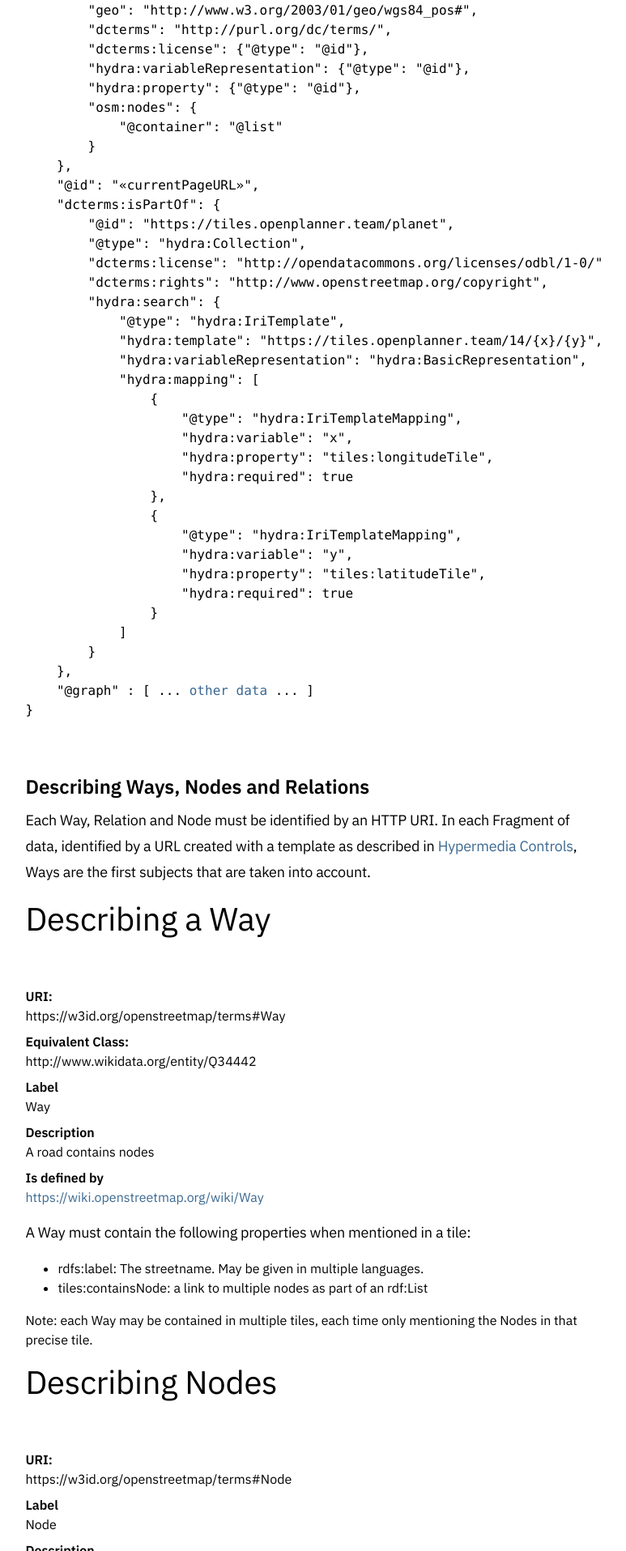
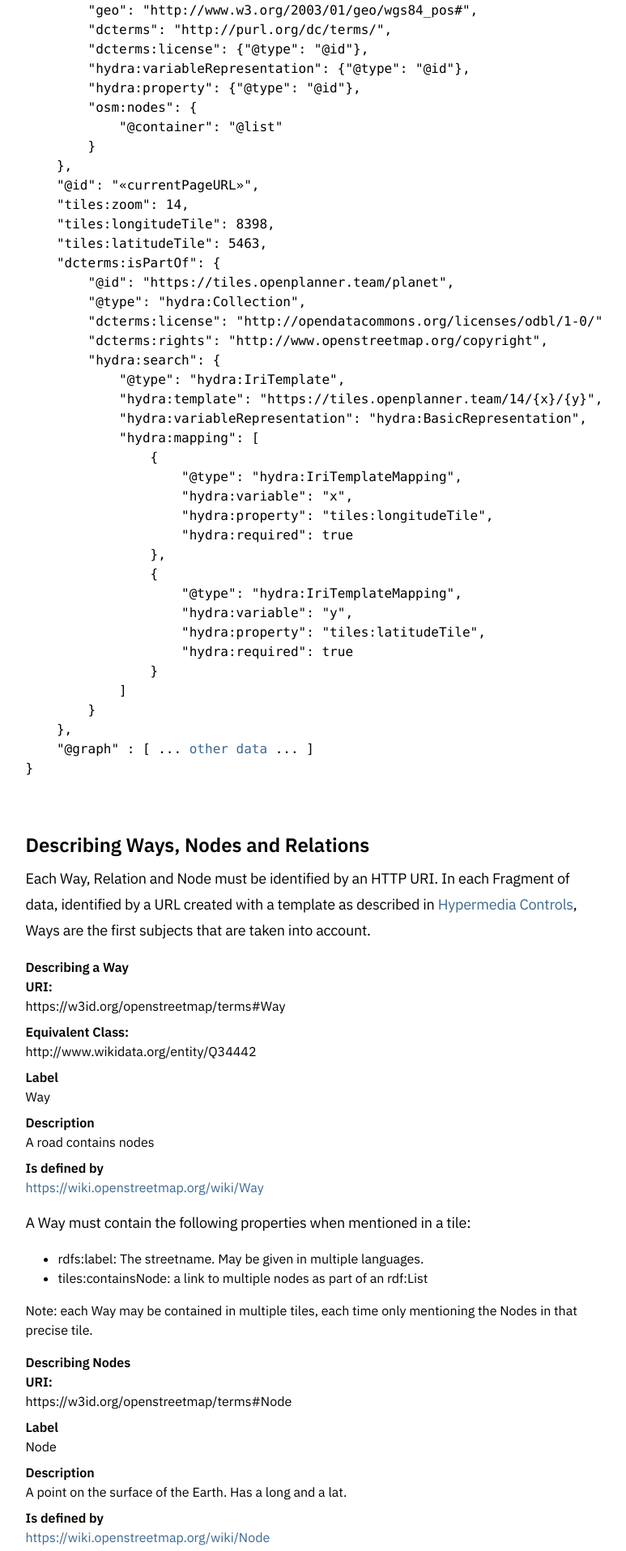
Before and after one commit to belgianmobility/smb-openplanner-website, a Jekyll site: the page built from _specs/2018-11-routable-tiles.html, in a window 1280 px wide. Shown: the part 958-2873 px from the top of the page at 81% size, without its empty margins (253-1026 px from the left). Built offline with Jekyll 4.4.1, drawn with Linux system fonts in a browser that asks for light colours; some of the changed text lies outside the part shown.

Commit message:
Added extra metadata to the page

```diff
--- a/_specs/2018-11-routable-tiles.html
+++ b/_specs/2018-11-routable-tiles.html
@@ -39,6 +39,9 @@ title: Routable Tiles specification
         }
     },
     "@id": "«currentPageURL»",
+    "tiles:zoom": 14,
+    "tiles:longitudeTile": 8398,
+    "tiles:latitudeTile": 5463,
     "dcterms:isPartOf": {
         "@id": "https://tiles.openplanner.team/planet",
         "@type": "hydra:Collection",
@@ -76,7 +79,7 @@ title: Routable Tiles specification
     In each Fragment of data, identified by a URL created with a template as described in <a href="#hypermedia">Hypermedia Controls</a>,
     Ways are the first subjects that are taken into account.
   </p>
-  <h3>Describing a Way</h3>
+  <strong>Describing a Way</strong>
   <dl>
     <dt>URI:</dt>
     <dd>https://w3id.org/openstreetmap/terms#Way</dd>
@@ -99,7 +102,7 @@ title: Routable Tiles specification
   </p>
   <p>
   </p>
-  <h3>Describing Nodes</h3>
+  <strong>Describing Nodes</strong>
   <dl>
     <dt>URI:</dt>
     <dd>https://w3id.org/openstreetmap/terms#Node</dd>
@@ -114,7 +117,7 @@ title: Routable Tiles specification
     While Ways are described across tiles, each Node only appears once.
     In order to find a full list of Nodes for a Way, a client needs to download more tiles of nodes belonging to a Way.
   </p>
-  <h3>Describing turn restrictions</h3>
+  <strong>Describing turn restrictions</strong>
   <dl>
     <dt>URI:</dt>
     <dd>https://w3id.org/openstreetmap/terms#Relation</dd>
@@ -199,11 +205,11 @@ title: Routable Tiles specification
 </section>
 <section>
   <h2 id="ontology">Open Street Map Ontology</h2>
-  <h3>Classes</h3>
+  <strong>Classes</strong>
   <p>
     As defined above, we have 3 main classes: osm:Way, osm:Relation and osm:Node.
   </p>
-  <h3>Properties</h3>
+  <strong>Properties</strong>
   <p>
     osm:from, osm:to and osm:via are predicates to indicate how a Relation maps Ways and Nodes.
   </p>
```
Also changed, not shown: other parts of _specs/2018-11-routable-tiles.html (+4 -1 lines).
